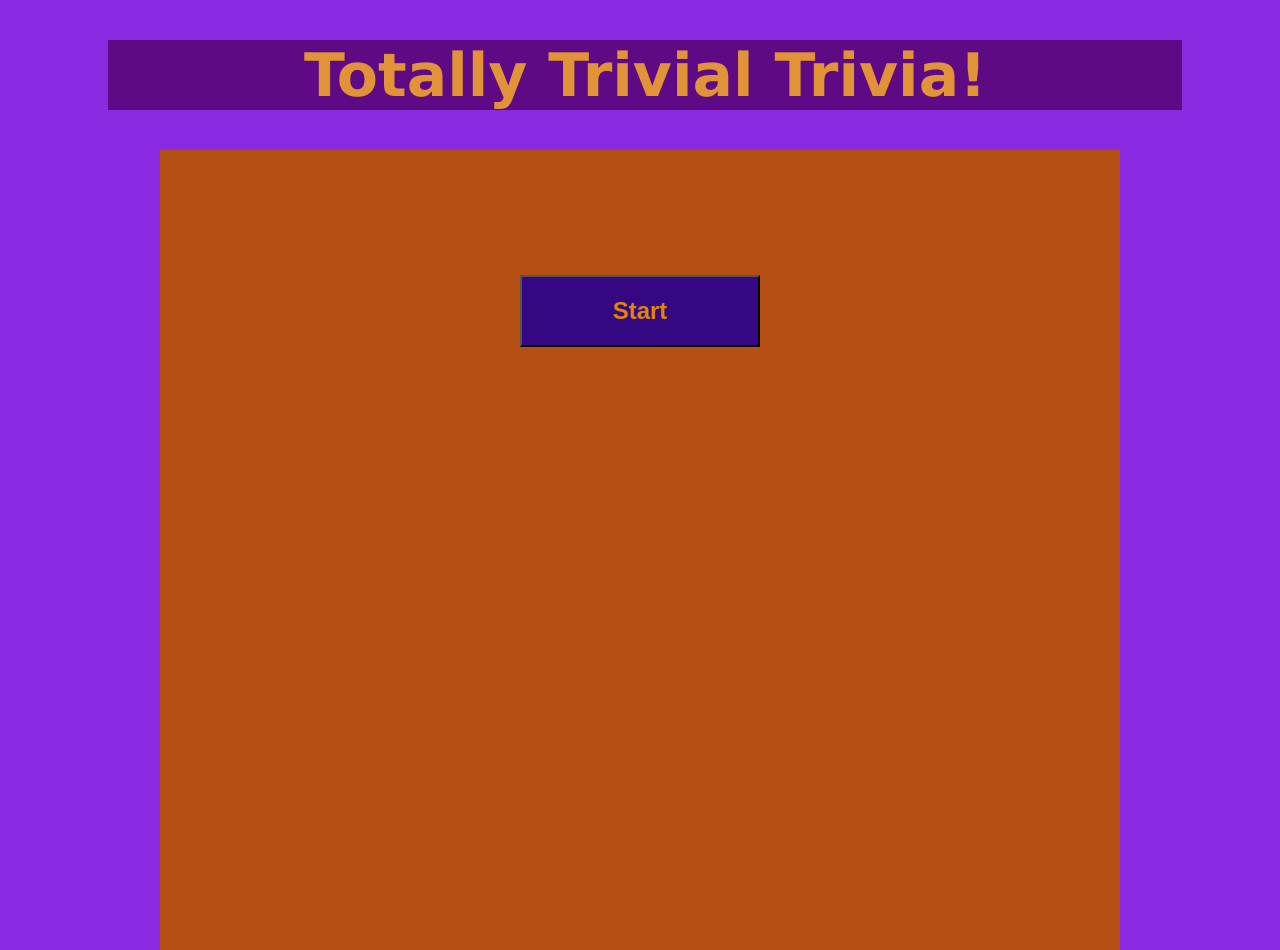
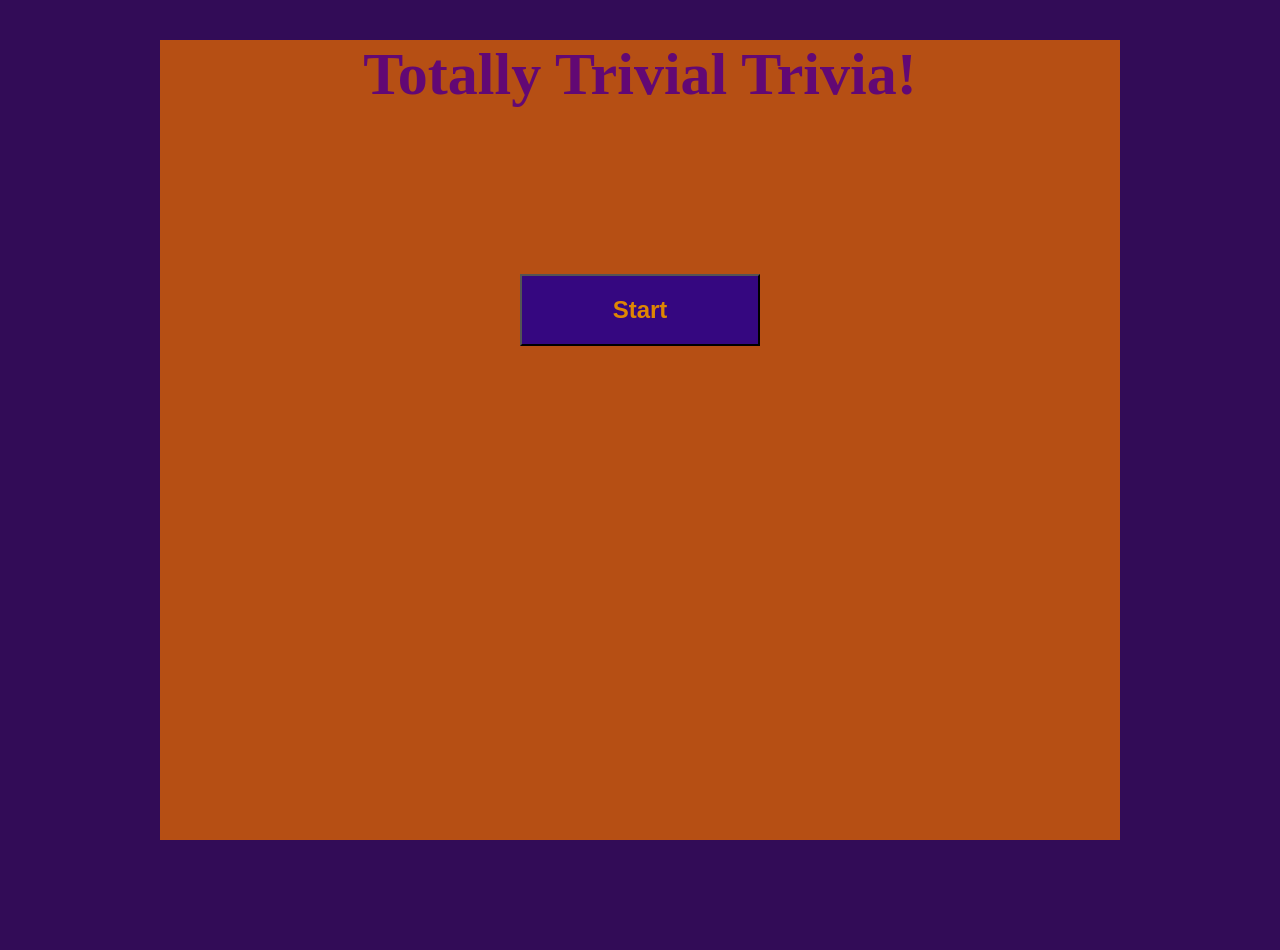
Before and after one commit to soniakp89/TriviaGame, a plain HTML site: page index.html in a window 1280 px wide. After the commit the page ends 840 px from the top, so only its background shows below. Drawn offline with nearby package versions, Linux system fonts and the light colour scheme.

Commit message:
Add files via upload

```diff
--- a/Assets/style.css
+++ b/Assets/style.css
@@ -1,17 +1,8 @@
-
-header {
-    background-color: rgb(94, 10, 133);
-    width: 85%;
-    color: rgb(226, 146, 55);
-    font-family: Verdana, Geneva, Tahoma, sans-serif;
-    margin-left: 100px;
-}
-
 body {
 	text-align: center;
 	font-size: 30px;
     color: rgb(98, 8, 116);
-    background-color: blueviolet;
+    background-color: rgb(50, 12, 87);
 }
 
 html, body {
--- a/index.html
+++ b/index.html
@@ -4,16 +4,14 @@
 	<meta charset="utf-8">
 	<title>Trivia Game</title>
 	<link rel="stylesheet" type="text/css" href="Assets/style.css">
-	<script src="https://code.jquery.com/jquery-3.2.1.min.js"></script>
+	<script src="https://code.jquery.com/jquery-3.4.1.slim.min.js"></script>
 
 </head>
 <body>
 
-<header>
-	<h1>Totally Trivial Trivia!</h1>
-</header>
 
 <div class="container">
+	<h1>Totally Trivial Trivia!</h1>
 	<button id="startGame">Start</button>
 		<div id="timer"></div>
 		<div id="questionOptions"></div>
```
